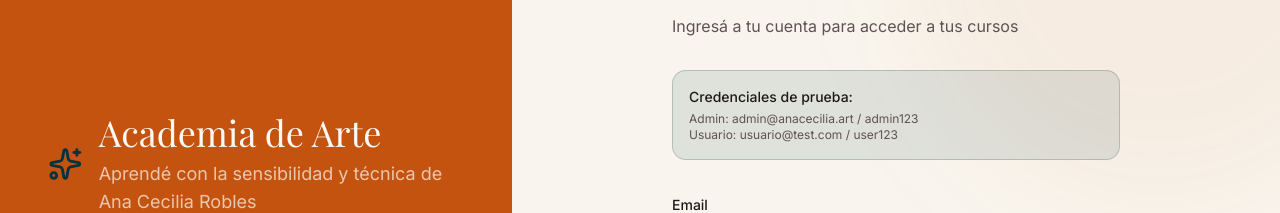
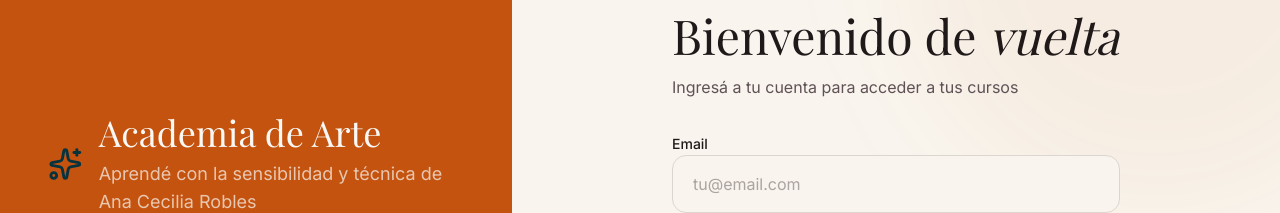
Before and after one commit to manukpo10/anarobles-frontend, a Next.js app: page /auth/login in a window 1280 px wide. Shown: the part 169-382 px from the top of the page. Built offline with nearby package versions, Linux system fonts and the light colour scheme; no server answers; a web font is replaced by a local one.

Commit message:
fix: remove test credentials banner from login page

```diff
--- a/app/auth/login/page.tsx
+++ b/app/auth/login/page.tsx
@@ -162,21 +162,6 @@ export default function LoginPage() {
             </div>
 
             {/* Demo credentials notice */}
-            <motion.div
-              initial={{ opacity: 0, y: 10 }}
-              animate={{ opacity: 1, y: 0 }}
-              transition={{ delay: 0.3 }}
-              className="rounded-xl bg-secondary/10 p-4 border border-secondary/20"
-            >
-              <p className="text-sm font-medium text-foreground">Credenciales de prueba:</p>
-              <p className="mt-1 text-xs text-muted-foreground">
-                Admin: admin@anacecilia.art / admin123
-              </p>
-              <p className="text-xs text-muted-foreground">
-                Usuario: usuario@test.com / user123
-              </p>
-            </motion.div>
-
             <form onSubmit={handleSubmit} className="space-y-6">
               {error && (
                 <motion.div
```
